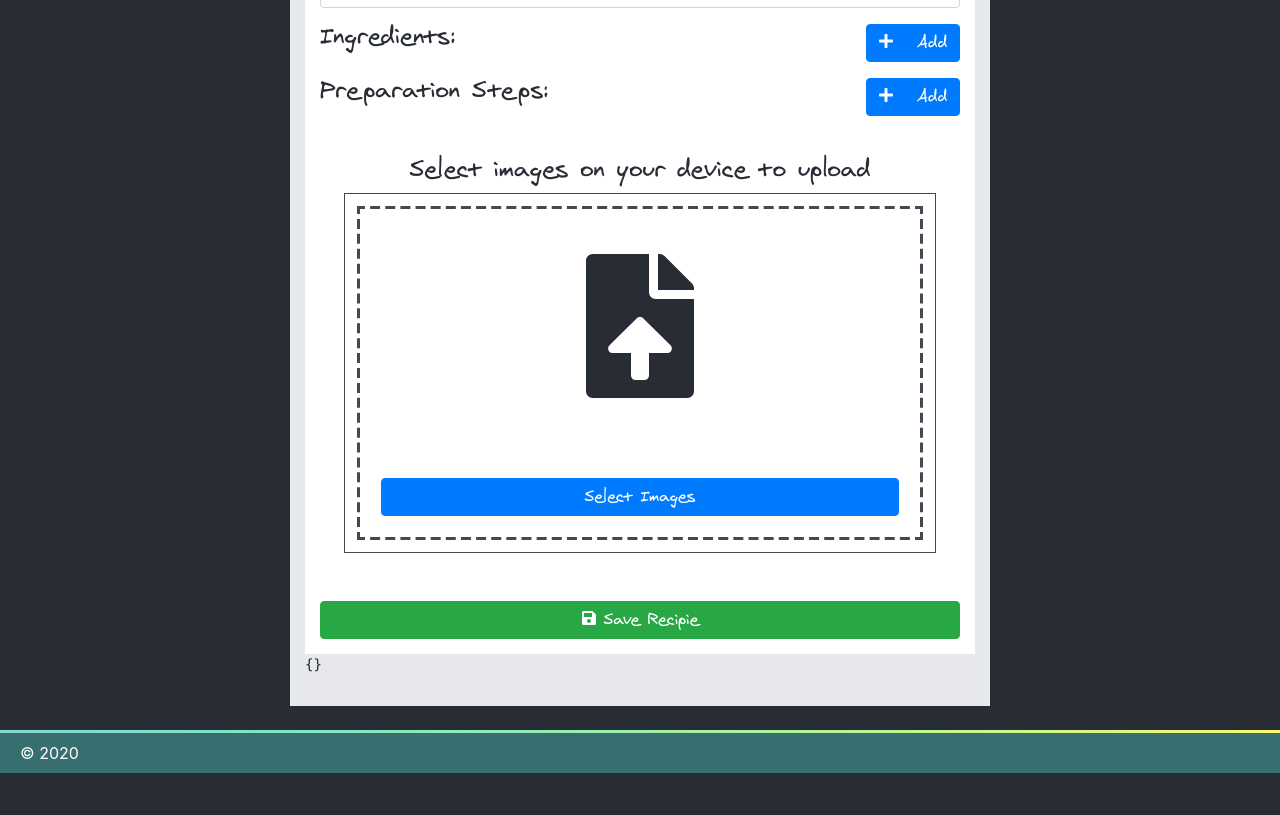
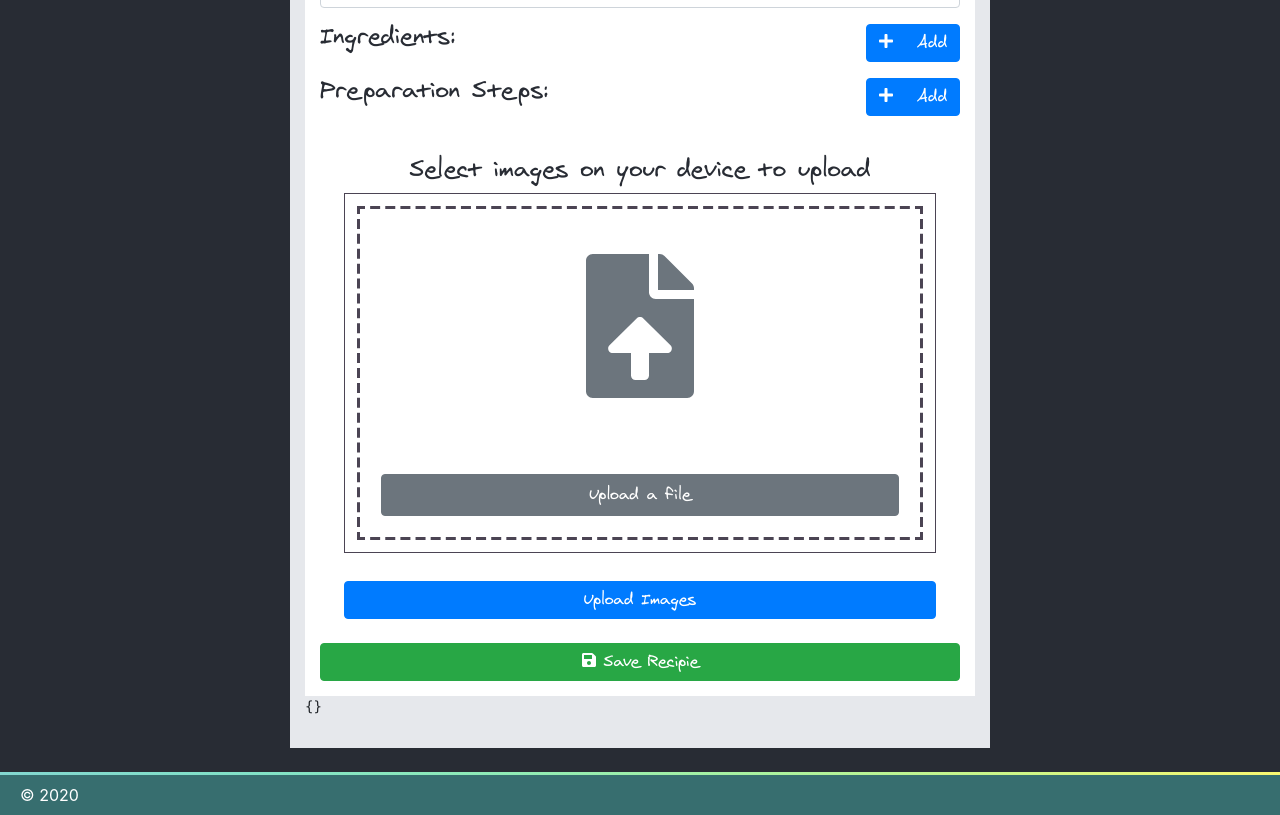
Before and after one commit to Crazyloon/chronicles, a React (Create React App) app: page /recipies/new in a window 1280 px wide. Shown: the part 640-1455 px from the top of the page. Before the commit the page ends 1413 px from the top, so only its background shows below. Built offline with nearby package versions, Linux system fonts and the light colour scheme; a web font is replaced by a local one.

Commit message:
setup ability to save recipie to server

```diff
--- a/package.json
+++ b/package.json
@@ -9,6 +9,7 @@
     "@testing-library/jest-dom": "^4.2.4",
     "@testing-library/react": "^9.5.0",
     "@testing-library/user-event": "^7.2.1",
+    "axios": "^0.19.2",
     "bootstrap": "^4.4.1",
     "classnames": "^2.2.6",
     "history": "^4.10.1",
@@ -40,5 +41,5 @@
       "last 1 safari version"
     ]
   },
-  "_proxy": "http://localhost:8080"
+  "proxy": "http://localhost:8080"
 }
--- a/src/components/forms/form-parts/img-upload/ImageUpload.js
+++ b/src/components/forms/form-parts/img-upload/ImageUpload.js
@@ -1,21 +1,43 @@
-import React, { useState } from 'react';
+import React from "react";
 import { FontAwesomeIcon } from "@fortawesome/react-fontawesome";
 import { faFileUpload } from "@fortawesome/free-solid-svg-icons";
+import ThumbnailGallery from '../../../thumbnail/thumbnail-gallery';
 
-const ImageUpload = ({mode, onChange}) => {
-  let [files, setFiles] = useState([]);
-
+const ImageUpload = ({ mode, images, onImagesChange }) => {
   return (
-    <div className='img-upload'>
-      <h4 className='img-upload-heading'>Select images on your device to upload</h4>
-      <div className='img-upload-btn-container'>
-        <div className='img-upload-btn'>
-          <FontAwesomeIcon icon={faFileUpload} size='6x' />
-          <div class='btn btn-primary btn-block'>Select Images</div>
+    <div className="img-select">
+      <h4 className="img-select-heading">
+        Select images on your device to upload
+      </h4>
+      <div className="img-select-btn-container">
+        <div className="img-select-btn">
+          <input onChange={onImagesChange} type="file" multiple />
+          <div className="img-select-icon">
+            <FontAwesomeIcon icon={faFileUpload} size="6x" />
+          </div>
+          <button type="button" className="btn btn-block btn-secondary">
+            Upload a file
+          </button>
         </div>
       </div>
+      <div className='selected-img-thumbnails'>
+        <ThumbnailGallery thumbnails={images} />
+      </div>
+      {/* <div className="selected-img-thumbnails">
+        <div className="img-thumbnail">
+          <img src={images[0]} />
+        </div>
+        <div className="img-thumbnail"></div>
+        <div className="img-thumbnail"></div>
+        <div className="img-thumbnail"></div>
+      </div> */}
+      <div className="img-upload-btn-container">
+        <button type="button" className="btn btn-primary btn-block">
+          Upload Images
+        </button>
+      </div>
     </div>
-   );
-}
+  );
+};
 
 export default ImageUpload;
--- a/src/components/forms/form-parts/img-upload/ImageUpload.scss
+++ b/src/components/forms/form-parts/img-upload/ImageUpload.scss
@@ -1,38 +1,32 @@
 // @import '../../../../styles/variables.scss';
 
-.img-upload {
+.img-select {
   padding: 1em;
-  margin-bottom: 1em;
   display: flex;
   flex-direction: column;
   align-items: center;
 }
 
-.img-upload-heading {
+.img-select-heading {
   width: 100%;
   text-align: center;
 }
 
-.img-upload-btn-container {
+.img-select-btn-container {
   border: 1px solid $c-gray;
   padding: 0.5em;
   width: 100%;
   height: 360px;
 }
 
-.img-upload-btn {
+.img-select-btn {
   display: flex;
-  flex-direction: column;
+  flex-wrap: wrap;
   height: 100%;
   width: 100%;
-  padding: 1em;
-  // border: 1px dashed $c-gray;
-  justify-content: space-between;
-  align-items: center;
-  padding-top: 2em;
-}
-
-div.img-upload-btn {
+  padding: 2em 1em 1em 1em;
+  background-color: $c-white;
+  border: none;
   overflow: hidden;
   position: relative;
 
@@ -45,4 +39,64 @@ div.img-upload-btn {
     left: -2px;
     right: -2px;
   }
+  &:hover {
+    cursor: pointer;
+    background-color: darken($c-lgray, 5%);
+  }
+  &:focus {
+    background-color: darken($c-lgray, 5%);
+  }
+  &:active {
+    background-color: darken($c-lgray, 10%);
+    transform: scale(0.99);
+  }
 }
+
+.img-select-icon {
+  width: 100%;
+  margin-bottom: 3em;
+  text-align: center;
+  color: $secondary;
+}
+
+.selected-img-thumbnails {
+  width: 100%;
+  display: flex;
+  justify-content: center;
+  margin-top: 0.5em;
+  // .img-thumbnail {
+  //   margin-left: 5px;
+  //   margin-right: 5px;
+  //   background-color: $c-black;
+  //   cursor: pointer;
+  //   position: relative;
+  //   max-width: 104px;
+  //   max-height: 104px;
+  //   img {
+  //     max-width: 100px;
+  //     max-height: 100px;
+  //   }
+  // }
+}
+
+.img-upload-btn-container {
+  width: 100%;
+}
+
+
+.upload-btn-wrapper {
+  position: relative;
+  overflow: hidden;
+  display: inline-block;
+}
+
+.img-select-btn input[type=file] {
+  font-size: 100px;
+  position: absolute;
+  cursor: pointer;
+  width: 100%;
+  height: 100%;
+  left: 0;
+  top: 0;
+  opacity: 0;
+}
--- a/src/components/forms/protected/add-recipie-form/AddRecipie.js
+++ b/src/components/forms/protected/add-recipie-form/AddRecipie.js
@@ -5,11 +5,21 @@ import PreparationSteps from "../../form-parts/add-recipie-form/PreparationSteps
 import Ingredients from "../../form-parts/add-recipie-form/Ingredient";
 import PrimaryInfo from "../../form-parts/add-recipie-form/PrimaryInfo";
 import ImageUpload from "../../form-parts/img-upload/ImageUpload";
+import { Toast } from 'react-bootstrap';
+import axios from 'axios';
+//import { HorizontalBorder } from "../../../border/border";
 
 const AddRecipiePage = ({initialSteps, initialIngredients}) => {
   let [steps, setSteps] = useState(initialSteps || []);
   let [ingredients, setIngredients] = useState(initialIngredients || []);
   let [recipie, setRecipie] = useState({});
+  let [images, setImages] = useState([]);
+  let [previewImages, setPreviewImages] = useState([]);
+  let [showToast, setShowToast] = useState(false);
+  let [formData, setFormData] = useState();
+
+  let maxImages = 6;
+  let maxImgWarning = `A maximum of ${maxImages} images are allowed at once`
 
   const handleAddStep = () => {
     setSteps([...steps, { text: "", edit: true }]);
@@ -103,9 +113,54 @@ const AddRecipiePage = ({initialSteps, initialIngredients}) => {
     setIngredients([...updatedIngredients]);
   };
 
+  const handleOnImagesChange = (event) => {
+    let files = event.target.files;
+    // setup for upload
+    let imgData = new FormData();//.append('images', files);
+
+    let imgFiles = [];
+
+
+    // setup for preview
+    if(files.length > maxImages) {
+      setShowToast(true);
+      return;
+    }
+    let keys = Object.keys(files);
+    let imgs = [];
+    keys.forEach((key, i) => {
+      imgFiles[i] = files.item(i);
+      let url = URL.createObjectURL(files[i]);
+      imgs.push({ src: url });
+    });
+    setPreviewImages(imgs);
+
+    imgFiles.forEach((img, i) => {
+      console.log(img);
+      imgData.append('images', img, img.name);
+      console.log('img data', imgData);
+    });
+    setImages(imgFiles);
+    setFormData(imgData);
+    console.log("IMG DATA: ", images, formData);
+  }
+
   const handleSaveRecipie = () => {
-    setRecipie({...recipie, steps: steps, ingredients: ingredients})
+    setRecipie({
+      ...recipie,
+      steps: steps,
+      ingredients: ingredients
+    });
     console.log(`recipie saved: ${JSON.stringify(recipie)}`);
+
+    let config = {
+      headers: {
+        'content-type': 'multipart/form-data'
+      }
+    };
+    formData.append('recipie', JSON.stringify(recipie));
+    axios.post("/api/recipie", formData, config).then(resp => console.log("RESPOSNE", resp));
+    // axios.post("/api/recipie", recipie).then(resp => console.log("RESPOSNE", resp));
   };
 
   return (
@@ -113,7 +168,7 @@ const AddRecipiePage = ({initialSteps, initialIngredients}) => {
       <div className="add-recipie-header">
         <h3>Add Recipie</h3>
       </div>
-      <form className="form add-recipie-body bg-w">
+      <form className="form add-recipie-body bg-w" encType='mulipart/form-data'>
         <PrimaryInfo
           handleNameChange={handleNameChange}
           handleSummaryChange={handleSummaryChange}
@@ -140,7 +195,7 @@ const AddRecipiePage = ({initialSteps, initialIngredients}) => {
           toggleEditStep={toggleEditStep}
         />
 
-        <ImageUpload />
+        <ImageUpload images={previewImages} onImagesChange={handleOnImagesChange} />
 
         <button
           type="button"
@@ -154,6 +209,12 @@ const AddRecipiePage = ({initialSteps, initialIngredients}) => {
       <pre>
         {JSON.stringify(recipie, null, 2)}
       </pre>
+      <Toast onClose={() => setShowToast(false)} show={showToast} delay={3000} autohide={true}>
+        <Toast.Header closeButton={true}>
+          <strong className="mr-auto">Warning</strong>
+        </Toast.Header>
+        <Toast.Body>{maxImgWarning}</Toast.Body>
+      </Toast>
     </main>
   );
 };
--- a/src/components/forms/protected/add-recipie-form/AddRecipie.scss
+++ b/src/components/forms/protected/add-recipie-form/AddRecipie.scss
@@ -63,6 +63,10 @@
   }
 
   .ingredients {
+    margin-top: 15px;
+  }
+
+  .preperation-steps {
     margin-top: 15px;
   }
 
@@ -172,4 +176,23 @@
       }
     }
   }
+
+  .toast {
+    position: fixed;
+    bottom: 55px;
+    right: 10px;
+  }
+
+  .toast-header {
+    background-color: $c-orange;
+    color: $c-white;
+    button.close {
+      color: $c-white;
+    }
+  }
+
+  .toast-body {
+    color: $c-lorange;
+    background-color: $c-white;
+  }
 }
--- a/src/components/thumbnail/thumbnail-gallery.js
+++ b/src/components/thumbnail/thumbnail-gallery.js
@@ -6,8 +6,9 @@ const ThumbNailGallery = ({ thumbnails }) => {
 
   return (
     <div className="thumbnail-section mb-3 bg-w">
-      {thumbnails.map((thumbnail) => (
+      {thumbnails.map((thumbnail, i) => (
         <ThumbNail
+          key={i}
           src={thumbnail.src}
           alt={thumbnail.alt}
           caption={thumbnail.caption}
--- a/src/components/thumbnail/thumbnail.js
+++ b/src/components/thumbnail/thumbnail.js
@@ -17,7 +17,7 @@ const ThumbNail = ({ src, alt = "thumbnail", caption, detail }) => {
         onClick={() => transformImgScale()}
         className={expand + " img-thumbnail"}
         src={src}
-        alt={alt}
+        alt={alt ? alt : "image thumbnail"}
       />
       {expand === collapse.expand ? <span className='thumb-caption'>{caption}</span> : null}
     </div>
--- /dev/null
+++ b/src/components/thumbnail/thumbnails.scss
@@ -0,0 +1,39 @@
+.thumbnail-section{
+  border-top-left-radius: 4px;
+  border-top-right-radius: 4px;
+  display: flex;
+  justify-content: center;
+  flex-wrap: wrap;
+  margin-bottom: 15px;
+  .thumb {
+    max-width: 104px;
+    max-height: 104px;
+    margin: 0 5px;
+  }
+  .thumb-caption{
+    font-size: 1.2rem;
+    position: relative;
+    z-index: 2;
+    color: $c-white;
+    text-shadow: 1px 1px $c-black;
+    overflow: visible;
+    display: block;
+    width: 270px;
+    text-align: center;
+    transform: translateX(-85px);
+  }
+  .img-thumbnail{
+    background-color: $c-lblue;
+    cursor: pointer;
+    position: relative;
+    max-width: 100px;
+    max-height: 100px;
+  }
+  // .img-collapse {
+  //   display: inline-block;
+  // }
+  .img-expand {
+    transform: scale(3);
+    z-index: 1;
+  }
+}
```
Also changed, not shown: src/styles/pages/dishpage.scss (+2 -38 lines), 1 other file (tests, documents, lock files or other folders).
